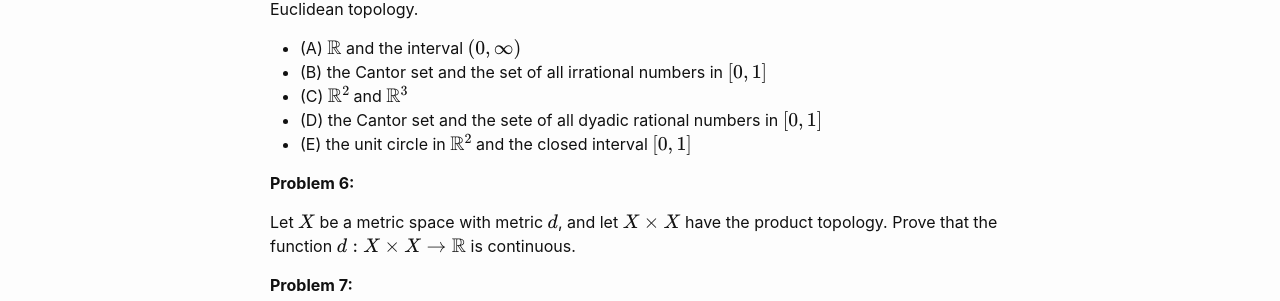
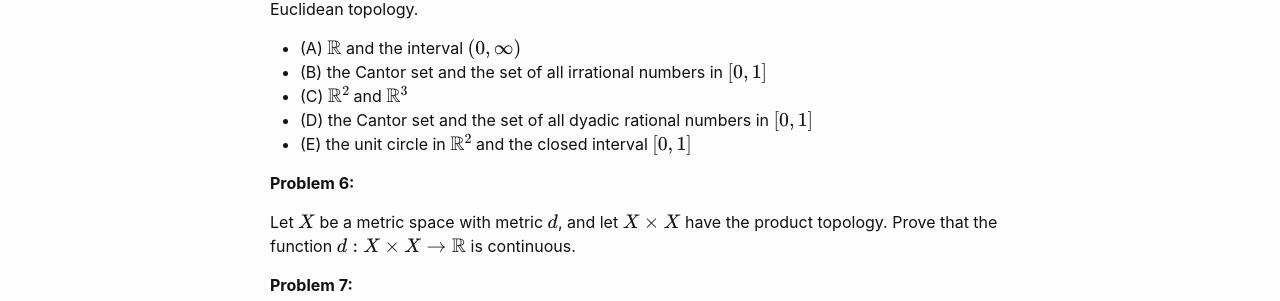
Before and after one commit to wcasper/math414fall2022, a Jekyll site: the page built from _exams/practice-exam3.md, in a window 1280 px wide. Shown: the part 1055-1356 px from the top of the page. Built offline with Jekyll 4.4.1, drawn with Linux system fonts in a browser that asks for light colours.

Commit message:
fixed typo

```diff
--- a/_exams/practice-exam3.md
+++ b/_exams/practice-exam3.md
@@ -42,7 +42,7 @@ Unless otherwise specified, assume the topology is the Euclidean topology.
 * (A) $$\mathbb R$$ and the interval $$(0,\infty)$$
 * (B) the Cantor set and the set of all irrational numbers in $$[0,1]$$
 * (C) $$\mathbb R^2$$ and $$\mathbb R^3$$
-* (D) the Cantor set and the sete of all dyadic rational numbers in $$[0,1]$$
+* (D) the Cantor set and the set of all dyadic rational numbers in $$[0,1]$$
 * (E) the unit circle in $$\mathbb R^2$$ and the closed interval $$[0,1]$$
 
 **Problem 6:**
```
